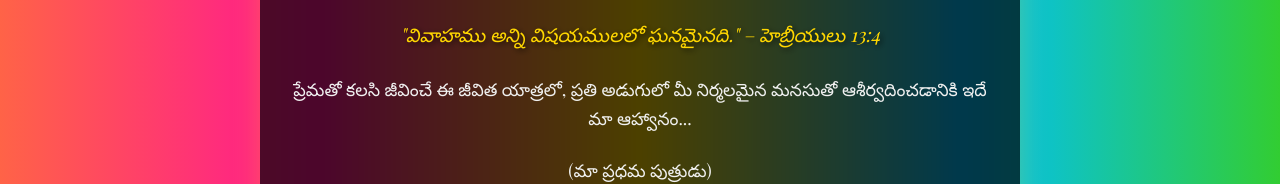
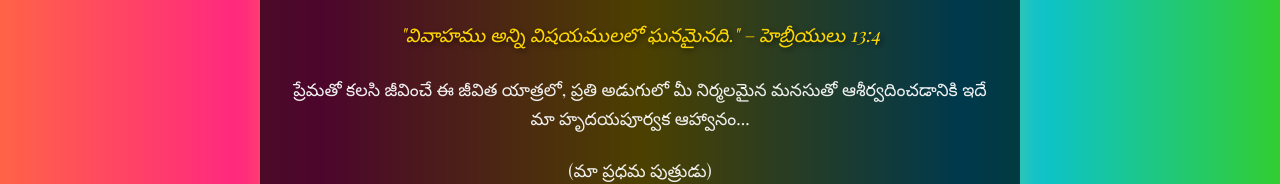
Before and after one commit to SRikanth-patel/Wedding-Invitation, a plain HTML site: page index.html in a window 1280 px wide. Shown: the part 1290-1474 px from the top of the page. Drawn offline with nearby package versions, Linux system fonts and the light colour scheme.

Commit message:
Update index.html

```diff
--- a/index.html
+++ b/index.html
@@ -231,7 +231,7 @@
       <div class="header">
         <h1>వివాహ ఆహ్వానం</h1>
         <blockquote>"వివాహము అన్ని విషయములలో ఘనమైనది." – హెబ్రీయులు 13:4</blockquote>
-        <p>ప్రేమతో కలసి జీవించే ఈ జీవిత యాత్రలో, ప్రతి అడుగులో మీ నిర్మలమైన మనసుతో ఆశీర్వదించడానికి ఇదే మా ఆహ్వానం...</p>
+        <p>ప్రేమతో కలసి జీవించే ఈ జీవిత యాత్రలో, ప్రతి అడుగులో మీ నిర్మలమైన మనసుతో ఆశీర్వదించడానికి ఇదే మా హృదయపూర్వక ఆహ్వానం...</p>
         <p>(మా ప్రధమ పుత్రుడు)</p>
         <h2>చి.: ప్రవీన్ పటేల్<sub>M.Com</sub><br>వెడ్స్<br>చి. సౌ.: అనూష పటేల్<sub>B.Tech</sub></h2>
         <p>(శ్రీ & శ్రీమతి రాయిని పద్మ – శ్రీనివాస్ గార్ల కనిష్ట పుత్రిక)</p>
```
